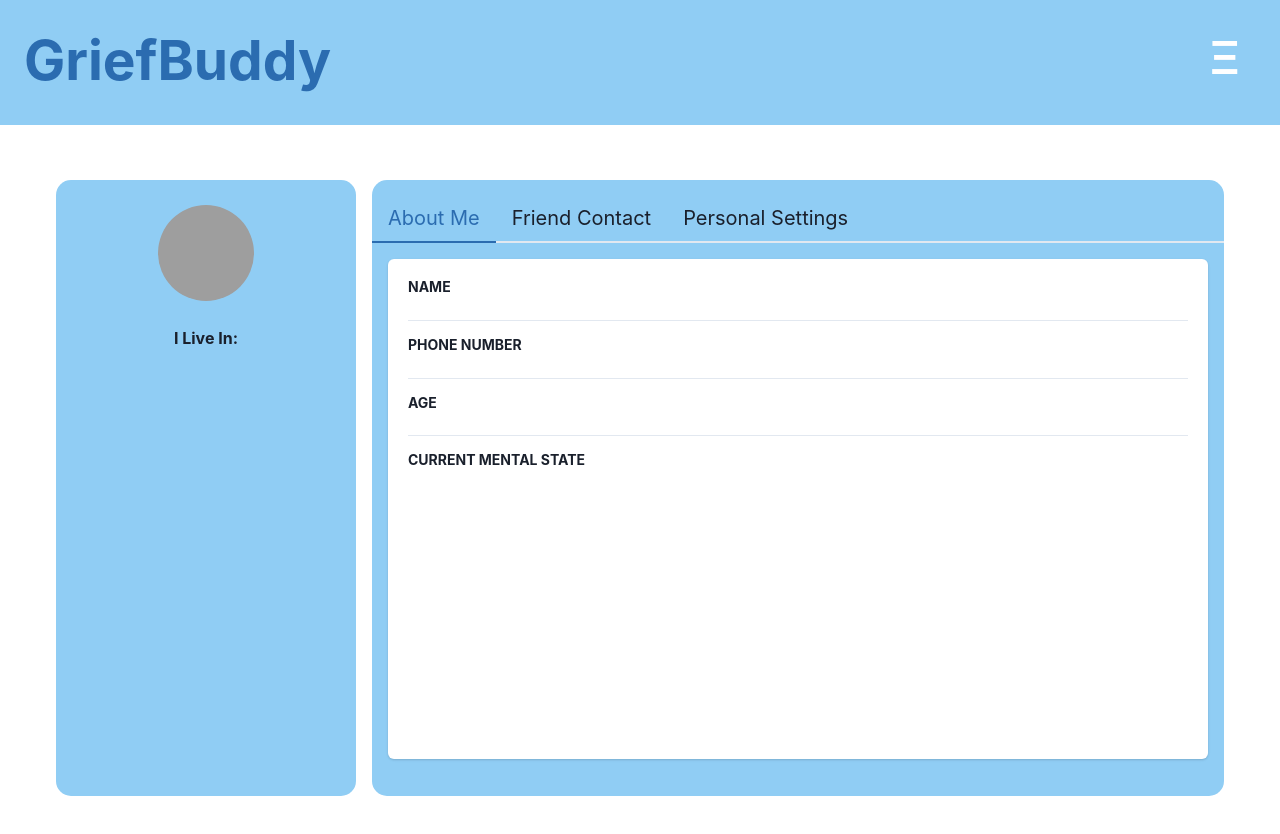
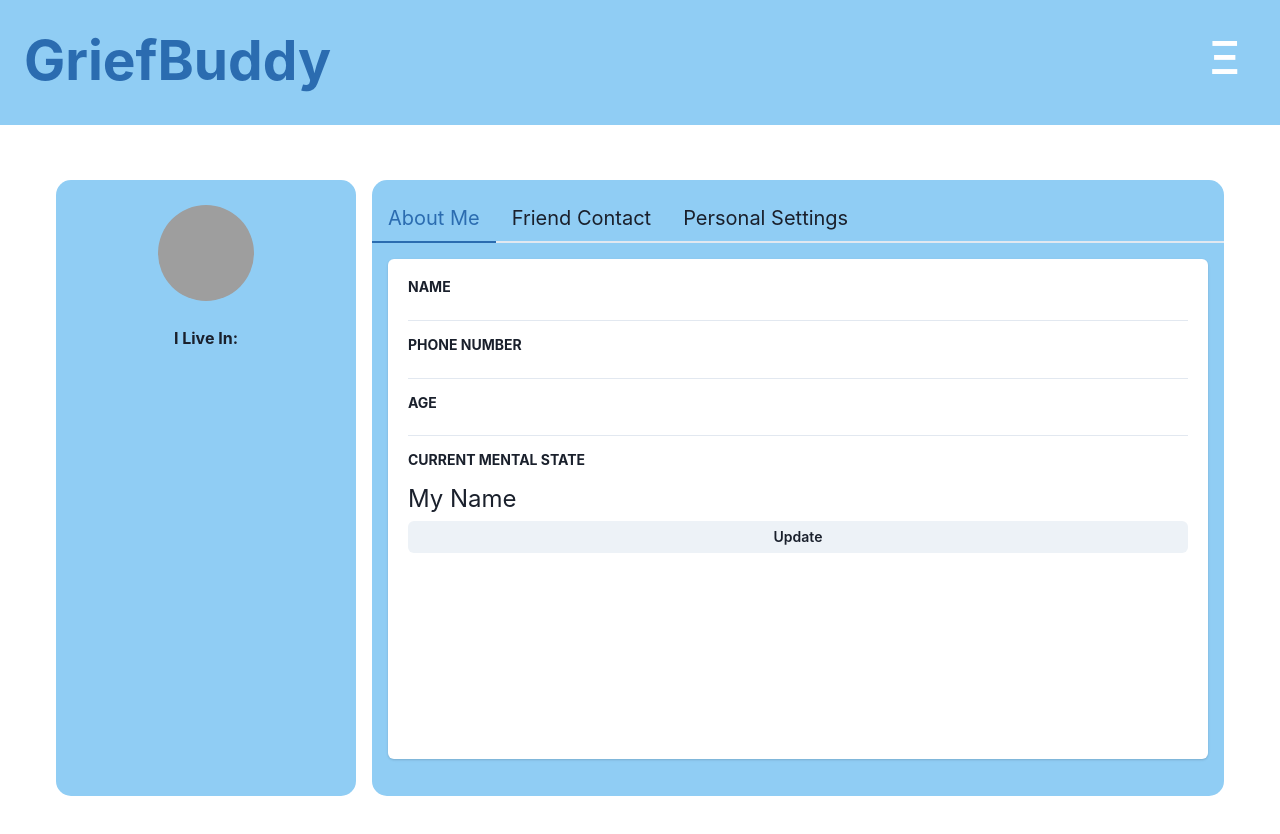
Before and after one commit to The-KPCP-Hotel/griefbuddy, a React app: page /profile in a window 1280 px wide. Shown: the top 834 px of the page. Built offline with nearby package versions, Linux system fonts and the light colour scheme; no server answers; grey boxes are pictures that could not be loaded.

Commit message:
editable rendering for testing

```diff
--- a/src/components/Profile.tsx
+++ b/src/components/Profile.tsx
@@ -23,6 +23,14 @@ import {
   Stack,
   StackDivider,
   Text,
+  ButtonGroup,
+  Editable,
+  EditablePreview,
+  EditableInput,
+  Flex,
+  useEditableControls,
+  IconButtonProps,
+  IconButton
 } from '@chakra-ui/react';
 
 import PhoneInput from './ProfileComponents/PhoneInput';
@@ -93,6 +101,44 @@ function Profile() {
       .catch((err: string) => {
         console.error(err);
       });
+  }
+
+  function CustomControlsExample() {
+    /* Here's a custom control */
+    // function EditableControls() {
+    //   const {
+    //     isEditing,
+    //     getSubmitButtonProps,
+    //     getCancelButtonProps,
+    //     getEditButtonProps,
+    //   } = useEditableControls()
+
+
+        // <ButtonGroup justifyContent='center' size='sm'>
+        //   <IconButton icon={<CheckIcon />} {...getSubmitButtonProps()} />
+        //   <IconButton icon={<CloseIcon />} {...getCancelButtonProps()} />
+        // </ButtonGroup>
+
+        // <Flex justifyContent='center'>
+
+        // </Flex>
+
+
+    return (
+      <Editable
+        textAlign='left'
+        defaultValue='My Name'
+        fontSize='2xl'
+        isPreviewFocusable={true}
+      >
+        <EditablePreview />
+        {/* Here is the custom input */}
+        <Stack>
+        <EditableInput />
+        <Button size='sm'>Update </Button>
+        </Stack>
+      </Editable>
+    )
   }
 
   useEffect(() => {
@@ -179,6 +225,7 @@ function Profile() {
                             </Text>
                           </Box>
                         </Stack>
+                        {CustomControlsExample()}
                       </CardBody>
                     </Card>
                   </TabPanel>
```
